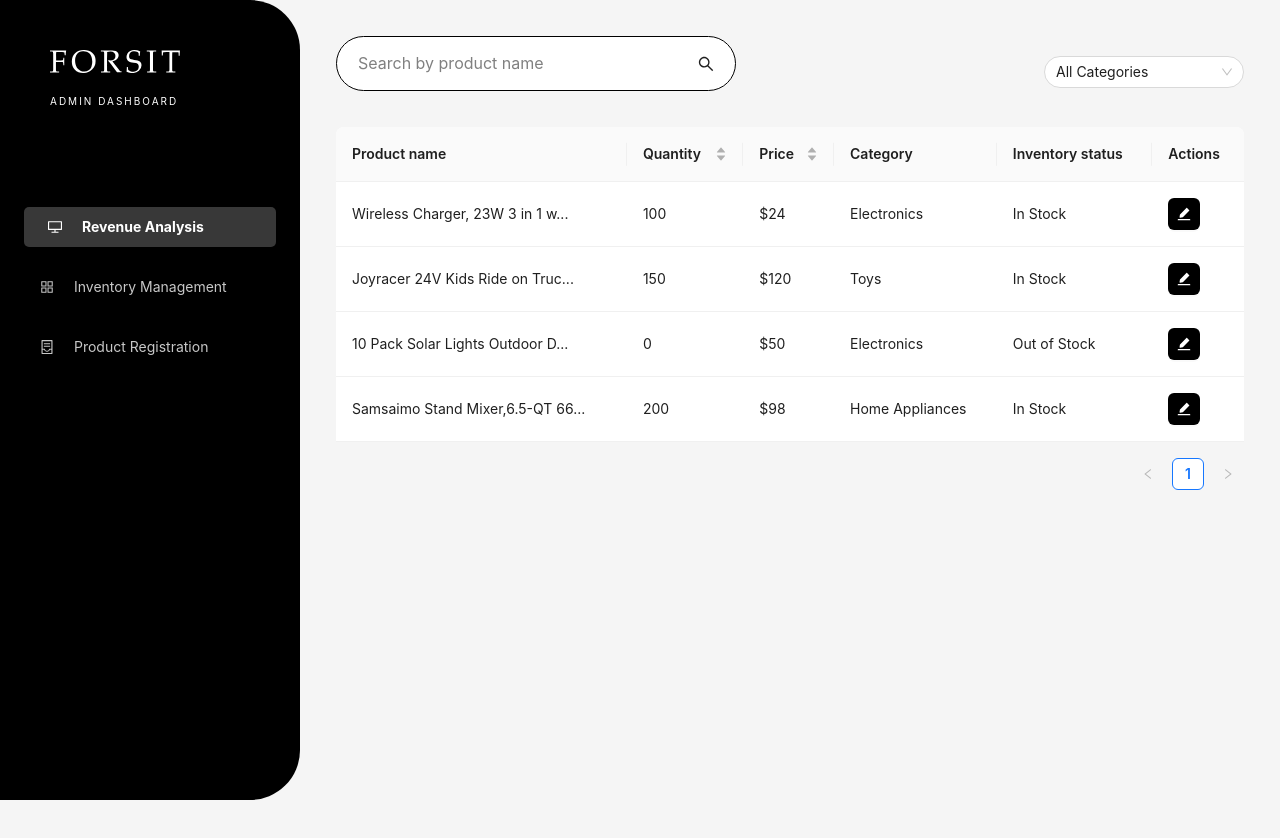
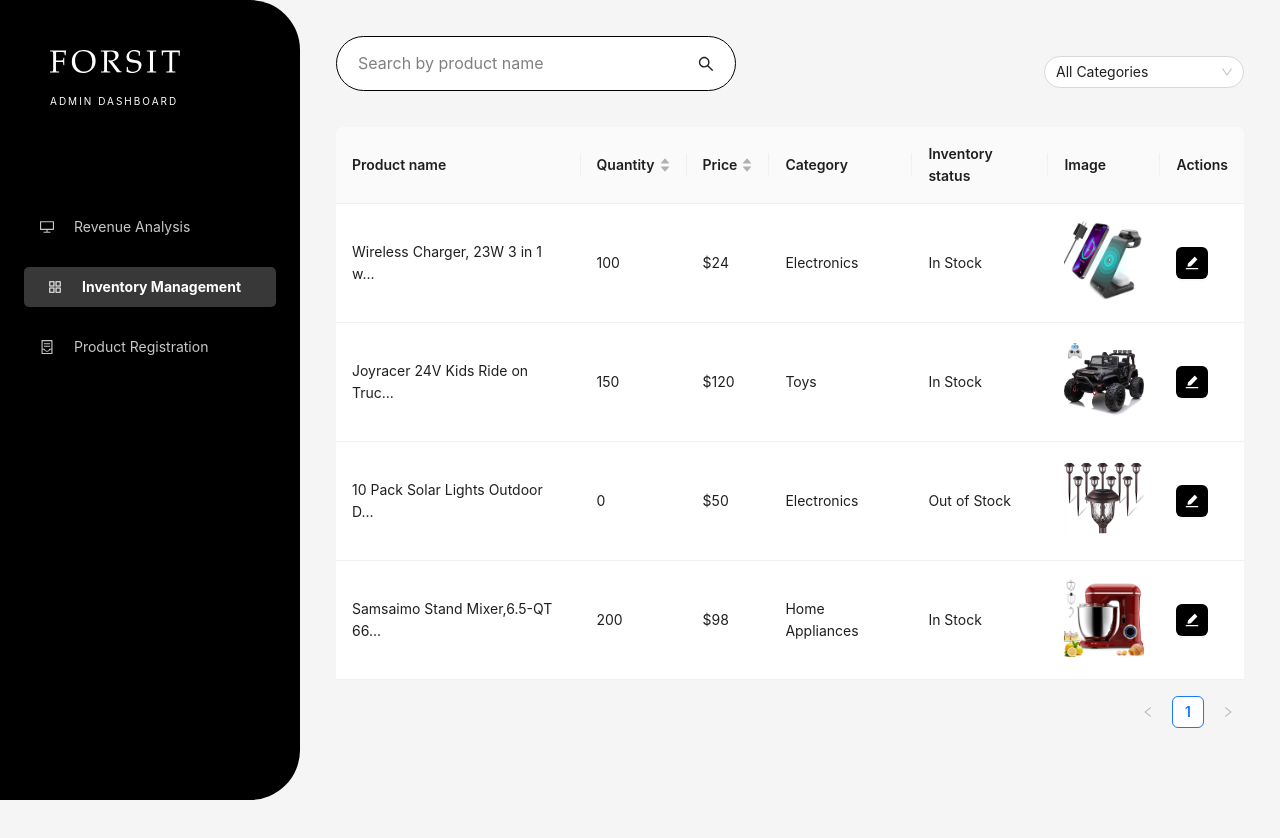
Before and after one commit to sydhrs/forsitecomadmin, a React (Create React App) app: page /inventory-management in a window 1280 px wide. Built offline with nearby package versions, Linux system fonts and the light colour scheme.

Commit message:
nav menu paths and product registration

```diff
--- a/package.json
+++ b/package.json
@@ -9,6 +9,8 @@
     "@testing-library/react": "^13.4.0",
     "@testing-library/user-event": "^13.5.0",
     "antd": "^5.9.4",
+    "express": "^4.18.2",
+    "multer": "^1.4.5-lts.1",
     "react": "^18.2.0",
     "react-dom": "^18.2.0",
     "react-redux": "^8.1.3",
--- a/src/App.js
+++ b/src/App.js
@@ -5,35 +5,23 @@ import {
     AppstoreOutlined,
     ContainerOutlined,
 } from '@ant-design/icons';
-import {BrowserRouter as Router, Routes, Route, Link, Navigate} from 'react-router-dom';
+import {BrowserRouter as Router, Routes, Route, Link, Navigate, useLocation} from 'react-router-dom';
 import './App.css';
 import RevenueAnalysis from './Components/RevenueAnalysis/RecoveryAnalysis';
 import InventoryManagement from './Components/InventoryManagement/InventoryManagement';
 import ProductRegistration from './Components/ProductRegistration/ProductRegistration';
+import NavMenu from "./NavMenu";
 
 const { Sider, Content } = Layout;
 
+
 const App = () => {
+
+
     return (
         <Router>
             <Layout>
-                <Sider width={300} style={{ overflow: 'auto', height: '100vh', position: 'fixed', left: 0 }} >
-                    <div className="logo">
-                        <img alt={'logo'} src={'./forsitlogo.svg'}/>
-                        <span className='logo-text'>Admin Dashboard</span>
-                    </div>
-                    <Menu mode="vertical" theme="dark" defaultSelectedKeys={['1']}>
-                        <Menu.Item key="1" icon={<DesktopOutlined />}>
-                            <Link to="/revenue-analysis">Revenue Analysis</Link>
-                        </Menu.Item>
-                        <Menu.Item key="2" icon={<AppstoreOutlined />}>
-                            <Link to="/inventory-management">Inventory Management</Link>
-                        </Menu.Item>
-                        <Menu.Item key="3" icon={<ContainerOutlined />}>
-                            <Link to="/product-registration">Product Registration</Link>
-                        </Menu.Item>
-                    </Menu>
-                </Sider>
+                    <NavMenu />
                     <Layout style={{ marginLeft: 300, padding: '20px' }}>
                     <Content style={{ overflow: 'auto', minHeight: '100vh' }}>
                         <Routes>
--- a/src/Components/InventoryManagement/InventoryManagement.js
+++ b/src/Components/InventoryManagement/InventoryManagement.js
@@ -9,6 +9,7 @@ import {useDispatch, useSelector} from "react-redux";
 import {selectCategories, selectProducts} from "../../Selectors";
 import {setProducts} from "../../Slices/productsSlice";
 import EditProductModal from "./EditProductModal";
+import {useLocation} from "react-router-dom";
 
 
 const InventoryManagement = () => {
@@ -22,6 +23,9 @@ const InventoryManagement = () => {
     const products = useSelector(selectProducts)
     const categories = useSelector(selectCategories)
 
+    console.log(products)
+
+
     useEffect(() => {
         if(products?.length === 0)
         {
@@ -34,6 +38,7 @@ const InventoryManagement = () => {
         const categoryFilter = selectedCategory === 'all' || product.category === selectedCategory;
         return searchFilter && categoryFilter;
     });
+
 
 
     const columns = [
@@ -79,6 +84,22 @@ const InventoryManagement = () => {
             render: (quantity) => {
                 return quantity > 0 ? 'In Stock' : 'Out of Stock';
             }
+        },
+        {
+            title: 'Image',
+            dataIndex: 'image',
+            key: 'image',
+            render: (imageData) => {
+                if (typeof imageData === 'string') {
+                    return <img src={imageData} alt="Product" style={{ maxWidth: '80px' }} />;
+                } else if (imageData instanceof ArrayBuffer || ArrayBuffer.isView(imageData)) {
+                    const blob = new Blob([imageData], { type: 'image/jpeg' });
+                    const imageUrl = URL.createObjectURL(blob);
+                    return <img src={imageUrl} alt="Product" style={{ maxWidth: '80px' }} />;
+                } else {
+                    return null;
+                }
+            },
         },
         {
             title: 'Actions',
--- a/src/Components/ProductRegistration/ProductRegistration.js
+++ b/src/Components/ProductRegistration/ProductRegistration.js
@@ -42,12 +42,25 @@ const ProductRegistration = () => {
         message.success('Product added successfully!');
     };
 
+
     const uploadProps = {
         beforeUpload: (file) => {
-            setImageFile(file);
-            return false;
+            return new Promise((resolve) => {
+                const reader = new FileReader();
+                reader.onloadend = () => {
+                    const imageBuffer = reader.result; // ArrayBuffer representing the image
+                    setImageFile(imageBuffer);
+                    resolve(false); // Prevent default upload behavior
+                };
+                reader.readAsArrayBuffer(file);
+            });
         },
     };
+
+
+    console.log(imageFile)
+
+
 
     const validateNonNegativePrice = (rule, value, callback) => {
         if (value >= 0 || !value) {
--- /dev/null
+++ b/src/NavMenu/index.js
@@ -0,0 +1,47 @@
+import React from 'react';
+import { Layout, Menu } from 'antd';
+import {Link, useLocation} from 'react-router-dom';
+import {
+    DesktopOutlined,
+    AppstoreOutlined,
+    ContainerOutlined,
+} from '@ant-design/icons';
+
+const { Sider } = Layout;
+
+
+const menuItems = [
+    { key: 'revenue-analysis', icon: <DesktopOutlined />, label: 'Revenue Analysis', path: '/revenue-analysis' },
+    { key: 'inventory-management', icon: <AppstoreOutlined />, label: 'Inventory Management', path: '/inventory-management' },
+    { key: 'product-registration', icon: <ContainerOutlined />, label: 'Product Registration', path: '/product-registration' },
+    // Add more menu items as needed
+];
+
+const pathToKeyMap = menuItems.reduce((acc, item) => {
+    acc[item.path] = item.key;
+    return acc;
+}, {});
+
+const NavMenu = () => {
+
+    const location = useLocation()
+    const selectedKey = pathToKeyMap[location.pathname] || '';
+
+    return (
+        <Sider width={300} style={{ overflow: 'auto', height: '100vh', position: 'fixed', left: 0 }} >
+            <div className="logo">
+                <img alt={'logo'} src={'./forsitlogo.svg'}/>
+                <span className='logo-text'>Admin Dashboard</span>
+            </div>
+            <Menu mode="vertical" theme="dark" defaultSelectedKeys={[selectedKey]}>
+                {menuItems.map(item => (
+                    <Menu.Item key={item.key} icon={item.icon}>
+                        <Link to={item.path}>{item.label}</Link>
+                    </Menu.Item>
+                ))}
+            </Menu>
+        </Sider>
+    );
+};
+
+export default NavMenu;
--- a/src/Slices/productsSlice.js
+++ b/src/Slices/productsSlice.js
@@ -10,6 +10,7 @@ export const productSlice = createSlice({
     },
     reducers: {
         addProduct: (state, action) => {
+            console.log(state, action)
             state.products.unshift(action.payload)
         },
         setProducts: (state, action) => {
```
